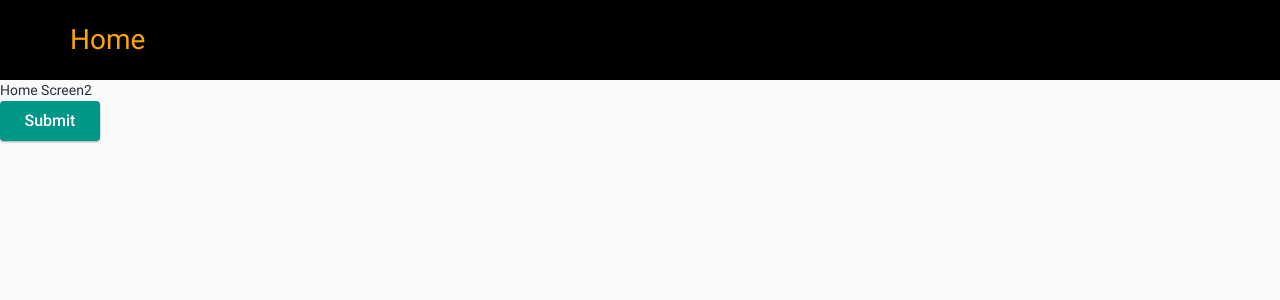
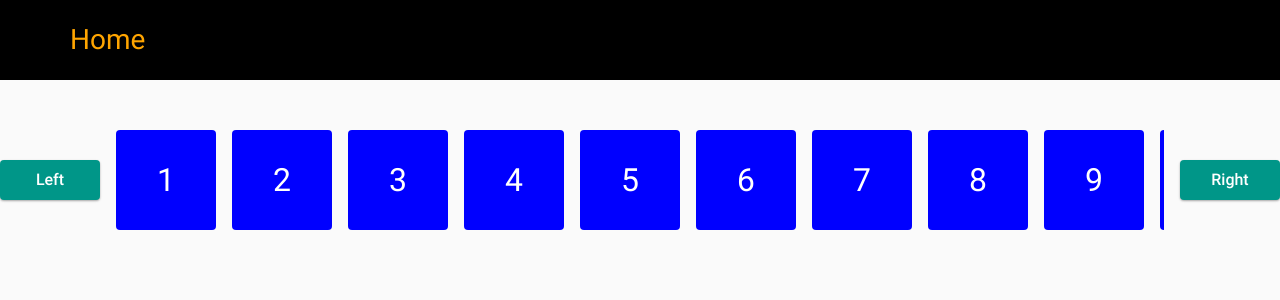
Before and after one commit to Nguyen-Dinh-Tung/app-template, a React (Create React App) app: page / in a window 1280 px wide. Shown: the top 300 px of the page. Built offline with nearby package versions, Linux system fonts and the light colour scheme.

Commit message:
update slide

```diff
--- a/src/screens/home/index.tsx
+++ b/src/screens/home/index.tsx
@@ -1,59 +1,60 @@
-import { DatePicker, Select, TimePicker } from "antd";
 import { UIButton } from "components/UI/Button";
-// import { DatePicker } from "components/UI/date-picker";
-import { UIInput } from "components/UI/input/Input";
 import { UIList } from "components/UI/List";
-// import { Select } from "components/UI/Select";
-import { SlickSlider } from "components/UI/SlickSlider";
-import React, { useState } from "react";
 import styled from "styled-components";
-import { CounterSection } from "./Counter";
-import alert from "components/UI/notify";
-import { Link } from "react-router-dom";
-import { useForm } from "components/UI/form";
-import { UIDatePicker } from "components/UI/input/DatePicker";
-import moment from "moment";
-import { UISelect } from "components/UI/input/Select";
-import { UIGrid } from "components/layout";
-import { api } from "store/api";
-import { useDispatch, useSelector } from "react-redux";
-import { updateStore } from "store/redux";
 
-const defaultValues = {
-  name: "",
-  phone: "",
-  email: "",
-  password: "",
-  date: "",
-  selected: "",
-};
-
-const HomeScreen = () => {
-  const dispatch = useDispatch();
-  const state = useSelector((state) => state);
-  console.log("stateeeeeee", state);
+export const HomeScreen = (props: any) => {
+  const prev = () => {
+    const el = document.getElementsByClassName("slide-cover")[0];
+    el.scrollBy({ behavior: "smooth", top: 0, left: -10 });
+  };
+  const next = () => {
+    const el = document.getElementsByClassName("slide-cover")[0];
+    el.scrollBy({ behavior: "smooth", top: 0, left: 10 });
+  };
   return (
     <Styles>
-      <Link to="/login">
-        <div>Home Screen2</div>
-      </Link>
-
-      <UIButton
-        // onClick={() => {
-        //   onSubmit((data) => {
-        //     console.log("dataaaaaa", data);
-        //   });
-        // }}
-        onClick={async () => {
-          updateStore("user", 5);
-        }}
-      >
-        Submit
-      </UIButton>
+      <div className="slide-wrapper">
+        <UIButton onClick={prev}>Left</UIButton>
+        <UIList items={Array(10).fill("")} className="slide-cover">
+          {(item: any, index: number) => {
+            return <div className="slide-item">{index + 1}</div>;
+          }}
+        </UIList>
+        <UIButton onClick={next}>Right</UIButton>
+      </div>
     </Styles>
   );
 };
 
-export default HomeScreen;
+const Styles = styled.div`
+  width: 100%;
+  height: 100%;
+  margin: 50px 0;
+  .slide-wrapper {
+    display: flex;
+    align-items: center;
+    gap: 16px;
+  }
 
-const Styles = styled.div``;
+  .slide-item {
+    min-width: 100px;
+    height: 100px;
+    background-color: blue;
+    display: flex;
+    align-items: center;
+    justify-content: center;
+    font-size: 32px;
+    border-radius: 4px;
+    color: white;
+    scroll-snap-align: start;
+  }
+
+  .slide-cover {
+    display: flex;
+    align-items: center;
+    gap: 16px;
+    /* width: 448px; */
+    overflow-x: auto;
+    scroll-snap-type: x mandatory;
+  }
+`;
--- a/src/screens/index.tsx
+++ b/src/screens/index.tsx
@@ -1,7 +1,7 @@
 import React from "react";
 import { BrowserRouter, Routes, Route } from "react-router-dom";
 import HistoryScreen from "./history";
-import HomeScreen from "./home";
+import { HomeScreen } from "./home";
 import LoginScreen from "./login";
 import { AuthLayout, LoginLayout } from "./main";
 
```
Also changed, not shown: src/components/UI/SlickSlider.tsx (+15 -0 lines), src/components/threejs/index.tsx (added, +102 -0 lines).
